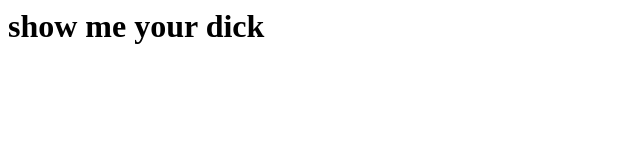
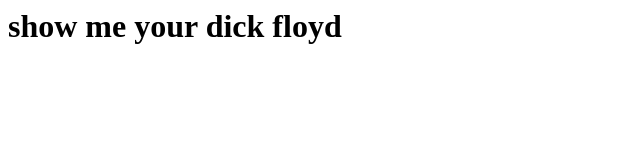
Before and after one commit to jwongsound/netlifyexample, a plain HTML site: page index.html in a window 1280 px wide. Shown: the whole page, without its empty margins (0-640 px from the left). Drawn offline with Linux system fonts and the light colour scheme.

Commit message:
Update index.html

```diff
--- a/index.html
+++ b/index.html
@@ -1 +1 @@
-<h1>show me your dick</h1>
+<h1>show me your dick floyd</h1>
```
